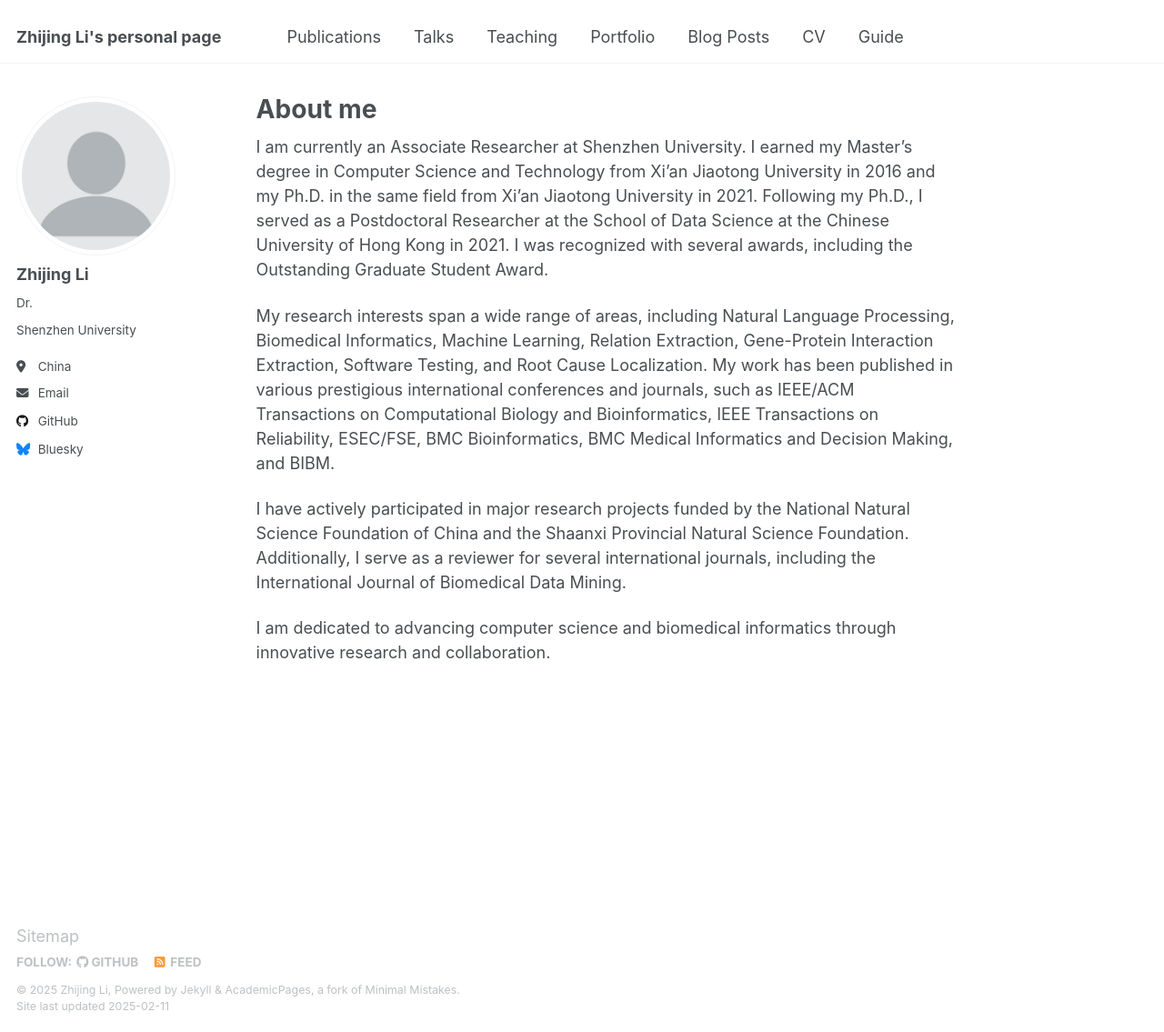
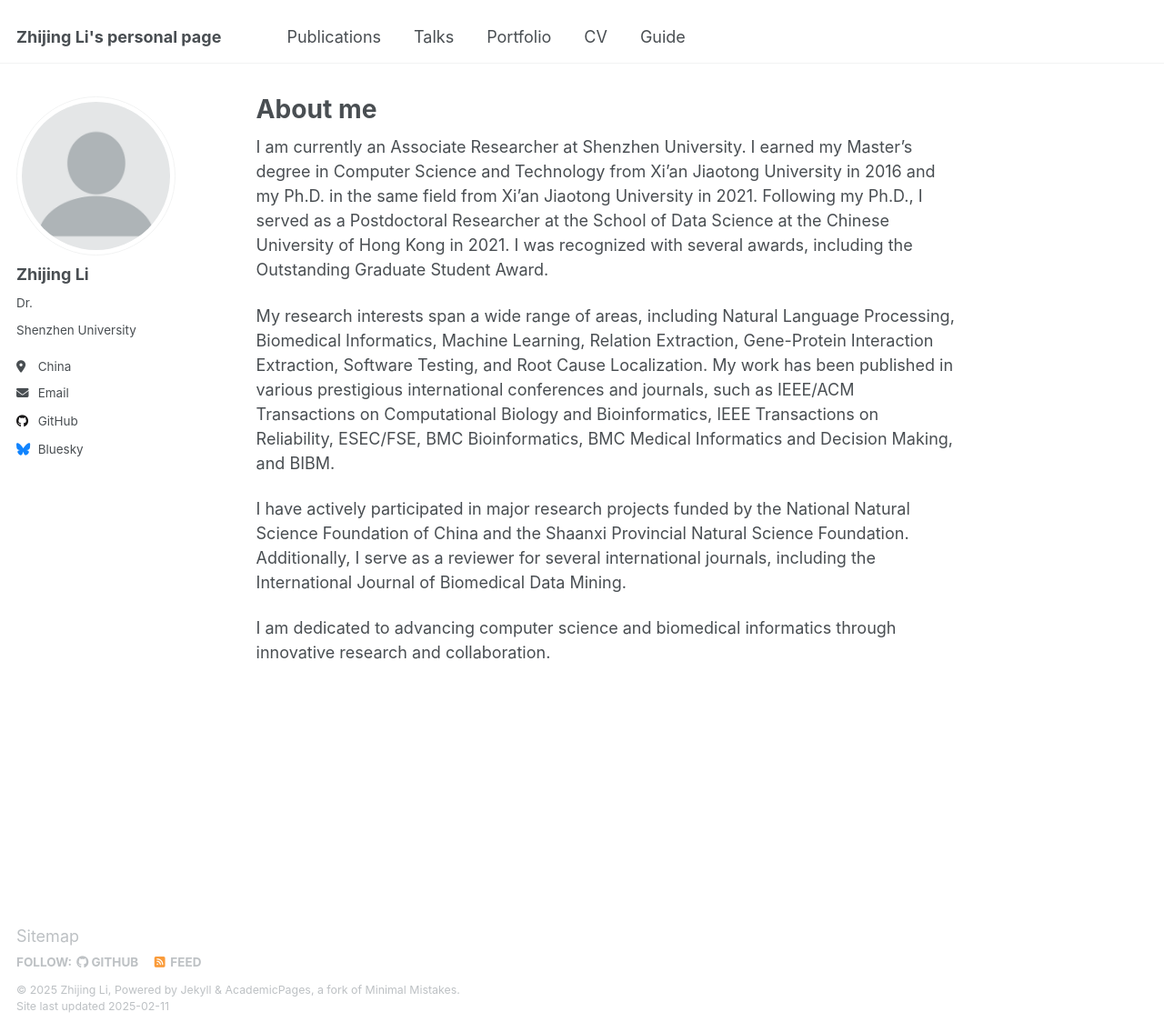
Before and after one commit to tokyojackson/zhijingli, a Jekyll site: the page built from _pages/about.md, in a window 1280 px wide and 1135 px high. Shown: the whole window at 91% size. Built offline with Jekyll 4.4.1, drawn with Linux system fonts in a browser that asks for light colours; a file with an impossible date is left out.

Commit message:
Update navigation.yml

```diff
--- a/_data/navigation.yml
+++ b/_data/navigation.yml
@@ -11,14 +11,8 @@ main:
   - title: "Talks"
     url: /talks/
 
-  - title: "Teaching"
-    url: /teaching/
-
   - title: "Portfolio"
     url: /portfolio/
-
-  - title: "Blog Posts"
-    url: /year-archive/
 
   - title: "CV"
     url: /cv/
```
